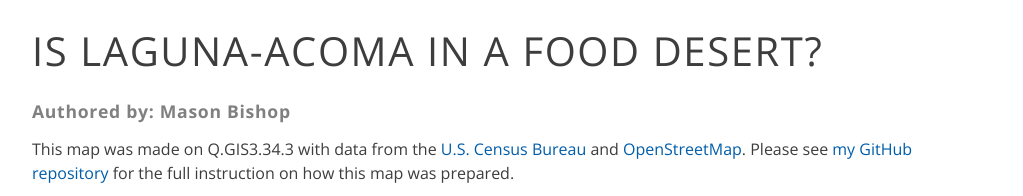
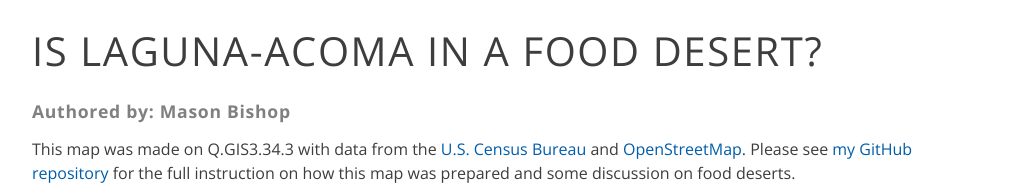
Before and after one commit to masonabishop/Map671FinalProject, a plain HTML site: page index.html in a window 1280 px wide. Shown: the part 742-938 px from the top of the page, without its empty margins (128-1151 px from the left). Drawn offline with nearby package versions, Linux system fonts and the light colour scheme.

Commit message:
Update index.html
small edit

```diff
--- a/index.html
+++ b/index.html
@@ -102,7 +102,7 @@
 		<!-- Add your information below -->
 		<h2>Authored by: Mason Bishop</h2>
 		<p>This map was made on Q.GIS3.34.3 with data from the <a href="https://catalog.data.gov/dataset/tiger-line-shapefile-2020-nation-u-s-american-indian-tribal-subdivisions" target="blank">U.S. Census Bureau</a> and <a href="https://openstreetmap.org" target="blank">OpenStreetMap</a>.
-		Please see <a href="https://github.com/masonabishop/Map671FinalProject?tab=readme-ov-file" target="blank"> my GitHub repository</a> for the full instruction on how this map was prepared.</p>
+		Please see <a href="https://github.com/masonabishop/Map671FinalProject?tab=readme-ov-file" target="blank"> my GitHub repository</a> for the full instruction on how this map was prepared and some discussion on food deserts.</p>
 
 
 		<ul>
```
